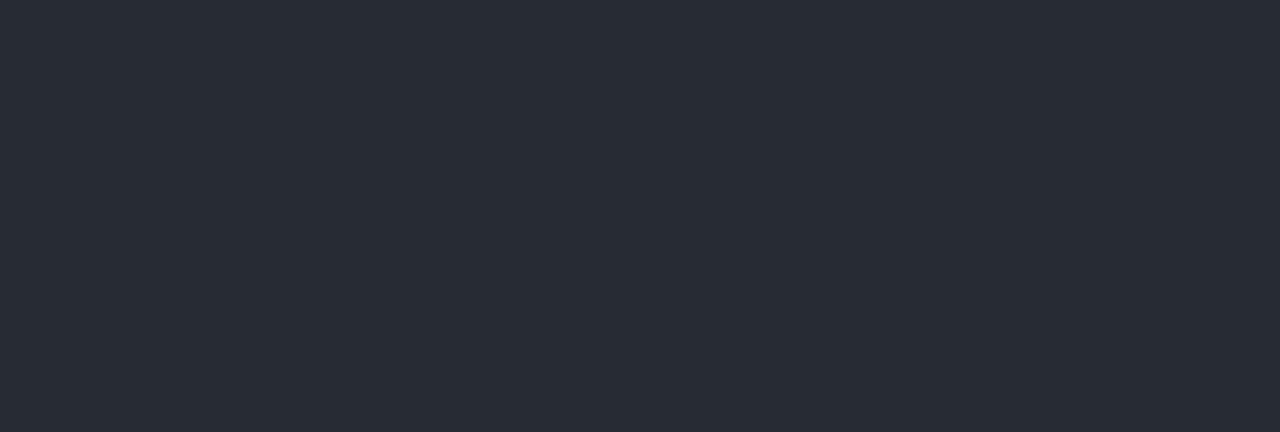
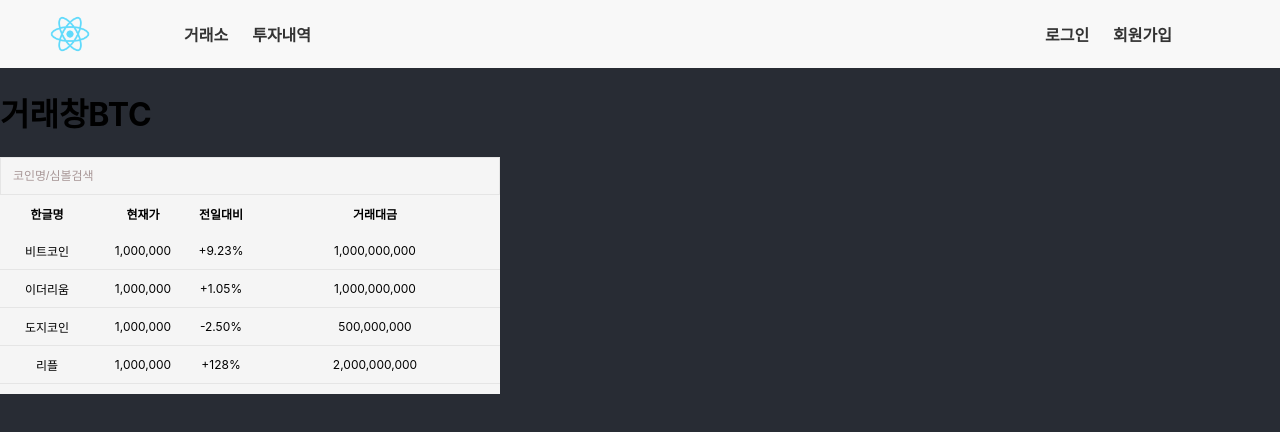
Before and after one commit to Donipop/downbit, a React (Create React App) app: page /trade in a window 1280 px wide. Before the commit this address had no page. Shown: the top 432 px of the page. Built offline with nearby package versions, Linux system fonts and the light colour scheme.

Commit message:
trade페이지 제작중, select제작중

```diff
--- a/src/App.tsx
+++ b/src/App.tsx
@@ -1,12 +1,14 @@
 import { BrowserRouter, Routes, Route } from "react-router-dom";
 import Home from "./pages/home/Home";
 import Login from "./pages/login/Login";
+import Trade from "./pages/trade/Trade";
 function App() {
   return (
     <BrowserRouter>
       <Routes>
         <Route path="/" element={<Home/>} />
         <Route path="/login" element={<Login/>} />
+        <Route path="/trade" element={<Trade/>} />
       </Routes>
     </BrowserRouter>
   );
--- a/src/components/layout/Header.tsx
+++ b/src/components/layout/Header.tsx
@@ -13,7 +13,7 @@ export default function Header() {
                 <nav className={styles.nav}>
                     <ul className={styles.ul}>
                         <li className={styles.li}>
-                            <a href="/about">거래소</a>
+                            <a href="/trade">거래소</a>
                         </li>
                         <li className={styles.li}>
                             <a href="/contact">투자내역</a>
--- /dev/null
+++ b/src/pages/trade/CodeSelect.tsx
@@ -0,0 +1,76 @@
+import styles from "./Styles/codeSelect.module.css";
+
+export default function CodeSelect() {
+  return (
+    <main>
+      <div>
+        <div>
+            <div className={styles.search}>
+                <input type="text" className={styles.input} placeholder="코인명/심볼검색"/>
+            </div>
+        </div>
+        <table className={styles.table}>
+          <colgroup>
+            <col width="94px"></col>
+            <col width="98px"></col>
+            <col width="58px"></col>
+            <col width="*"></col>
+          </colgroup>
+          <thead className={styles.thead}>
+            <tr className={styles.tr}>
+              <th className={styles.th}>한글명</th>
+              <th className={styles.th}>현재가</th>
+              <th className={styles.th}>전일대비</th>
+              <th className={styles.th}>거래대금</th>
+            </tr>
+          </thead>
+        </table>
+
+        <div style={{height: "200px"}}>
+          <div className={styles.scrollA}>
+            <table className={styles.table}>
+              <colgroup>
+                <col width="94px"></col>
+                <col width="98px"></col>
+                <col width="58px"></col>
+                <col width="*"></col>
+              </colgroup>
+              <tbody className={`${styles.tbody} ${styles.borderNone}`}>
+                <tr className={styles.tr}>
+                  <td className={styles.td}>비트코인</td>
+                  <td className={styles.td}>1,000,000</td>
+                  <td className={styles.td}>+9.23%</td>
+                  <td className={styles.td}>1,000,000,000</td>
+                </tr>
+                <tr className={styles.tr}>
+                  <td className={styles.td}>이더리움</td>
+                  <td className={styles.td}>1,000,000</td>
+                  <td className={styles.td}>+1.05%</td>
+                  <td className={styles.td}>1,000,000,000</td>
+                </tr>
+                <tr className={styles.tr}>
+                  <td className={styles.td}>도지코인</td>
+                  <td className={styles.td}>1,000,000</td>
+                  <td className={styles.td}>-2.50%</td>
+                  <td className={styles.td}>500,000,000</td>
+                </tr>
+                <tr className={styles.tr}>
+                  <td className={styles.td}>리플</td>
+                  <td className={styles.td}>1,000,000</td>
+                  <td className={styles.td}>+128%</td>
+                  <td className={styles.td}>2,000,000,000</td>
+                </tr>
+                <tr className={styles.tr}>
+                  <td className={styles.td}>폴카닷</td>
+                  <td className={styles.td}>1,000,000</td>
+                  <td className={styles.td}>-122%</td>
+                  <td className={styles.td}>500,000,000</td>
+                </tr>
+              </tbody>
+            </table>
+          </div>
+        </div>
+      </div>
+    </main>
+  );
+}
--- /dev/null
+++ b/src/pages/trade/Styles/codeSelect.module.css
@@ -0,0 +1,72 @@
+table {
+  width: 100%;
+  border-collapse: collapse;
+  border-spacing: 0;
+  border: 0;
+  font-size: 12px;
+  text-align: center;
+  margin-bottom: 0;
+}
+table thead th {
+  border: 0;
+  background-color: #f5f5f5;
+  padding: 10px 0;
+}
+table tbody td {
+  border-bottom: 1px solid #e5e5e5
+  ;
+  padding: 10px 0;
+}
+table tbody tr {
+  background-color: #f5f5f5;
+}
+table tbody tr:hover {
+  background-color: #e5e5e5;
+}
+.borderNone {
+  border: 0;
+}
+.scrollB {
+  overflow: hidden;
+}
+.scrollA {
+  overflow-y: scroll;
+  overflow-x: hidden;
+  height: calc(100% - 38px);
+  scrollbar-width: thin;
+  scrollbar-color: #ccc #f5f5f5;
+}
+
+.scrollA::-webkit-scrollbar {
+  width: 6px;
+  height: 6px;
+}
+
+.scrollA::-webkit-scrollbar-thumb {
+  background-color: #ccc;
+}
+
+.scrollA::-webkit-scrollbar-track {
+  background-color: #f5f5f5;
+}
+.search {
+    width: 100%;
+    height: 38px;
+    border: 1px solid #e5e5e5;
+    padding: 0 10px;
+    box-sizing: border-box;
+    margin-bottom: 0px;
+    background-color: #f5f5f5;
+}
+.input {
+    outline: none;
+    border: none;
+    background-color: transparent;
+    width: 100%;
+    height: 100%;
+    font-size: 12px;
+    box-sizing: border-box;
+}
+.input::-webkit-input-placeholder {
+    color: #A89797;
+}
--- /dev/null
+++ b/src/pages/trade/Trade.tsx
@@ -0,0 +1,22 @@
+import Header from "../../components/layout/Header"
+import { useLocation } from "react-router-dom";
+import CodeSelect from "./CodeSelect";
+
+function Trade() {
+    const { search } = useLocation();
+    const code: string = new URLSearchParams(search).get("code") || "BTC";
+
+    return (
+        <main>
+            <Header/>
+            <h1>
+                거래창{code}
+            </h1>
+            <div style={{width: "500px"}}>
+                <CodeSelect/>
+            </div>
+
+        </main>
+    );
+    }
+export default Trade;
```
Also changed, not shown: src/pages/login/Login.tsx (line endings or trailing spaces).
